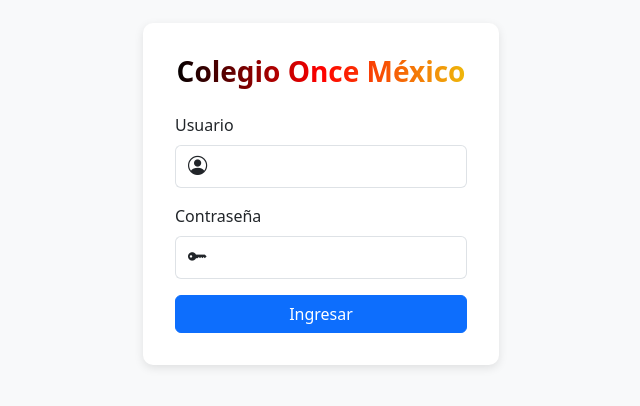
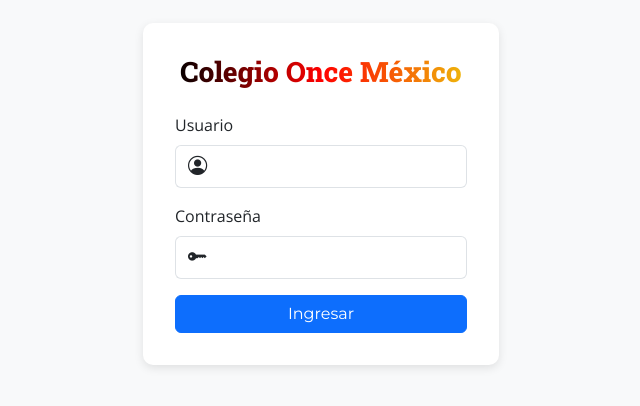
Before and after one commit to josecervera20/Colegio, a plain HTML site: page index.html in a window 1280 px wide. Shown: the part 206-612 px from the top of the page, without its empty margins (319-959 px from the left). Drawn offline with nearby package versions, Linux system fonts and the light colour scheme.

Commit message:
Feat: Incorporar fuentes de Google Fonts a la página de login (index.html)

```diff
--- a/css/styles.css
+++ b/css/styles.css
@@ -15,6 +15,30 @@ body {
     padding: 2rem;
     border-radius: 10px;
     box-shadow: 0 3px 10px rgba(0, 0, 0, 0.1);
+}
+
+/* Estilos para el encabezado h3 dentro del contenedor de login */
+
+.login-container h3 {
+    font-family: 'Roboto Slab', serif;
+    font-weight: 800;
+}
+
+/* Estilos para las etiquetas (labels) dentro del contenedor de login */
+
+.login-container label {
+    font-family: 'Open Sans', sans-serif;
+    font-weight: 400;
+}
+
+/* Estilos para los campos de texto (input type="text"), contraseñas (input type="password") y
+botones dentro del contenedor de login */
+
+.login-container input[type="text"],
+.login-container input[type="password"],
+.login-container button {
+    font-family: 'Montserrat', sans-serif;
+    font-weight: 400;
 }
 
 /* Estilos del texto con gradiente */
--- a/index.html
+++ b/index.html
@@ -15,6 +15,10 @@
     <link rel="stylesheet" href="css/styles.css">
     <!-- Iconos de Bootstrap -->
     <link rel="stylesheet" href="https://cdn.jsdelivr.net/npm/bootstrap-icons@1.11.3/font/bootstrap-icons.min.css">
+    <!-- Google Fonts -->
+    <link rel="preconnect" href="https://fonts.googleapis.com">
+    <link rel="preconnect" href="https://fonts.gstatic.com" crossorigin>
+    <link href="https://fonts.googleapis.com/css2?family=Lato:ital,wght@0,100;0,300;0,400;0,700;0,900;1,100;1,300;1,400;1,700;1,900&family=Montserrat:ital,wght@0,100..900;1,100..900&family=Open+Sans:ital,wght@0,300..800;1,300..800&family=Roboto+Slab:wght@100..900&display=swap" rel="stylesheet">
 </head>
 
 <body>
```
